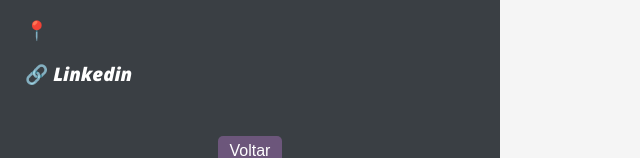
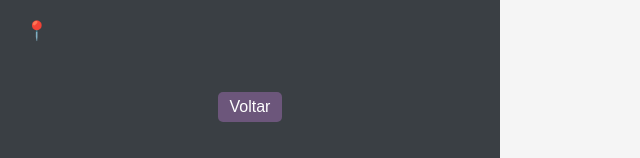
Before and after one commit to Miguelcutri/Desafio-Devmozao, a React (Vite) app: page /profile in a window 1280 px wide. Shown: the part 477-635 px from the top of the page, without its empty margins (0-640 px from the left). Built offline with nearby package versions, Linux system fonts and the light colour scheme.

Commit message:
adjusments in styles

```diff
--- a/src/pages/Profile/index.tsx
+++ b/src/pages/Profile/index.tsx
@@ -16,6 +16,7 @@ import {
   Description,
   Title,
   FlexContainerRepository,
+  AncoraRepo,
 } from "./styles";
 import { useNavigate } from "react-router-dom";
 
@@ -69,10 +70,14 @@ export default function Profile() {
         </FlexContainer>
         <h3>🏢 {dataDeveloper && dataDeveloper.company}</h3>
         <h3>📍 {dataDeveloper && dataDeveloper.location}</h3>
-        <h3>
-          🔗
-          <Ancora href={dataDeveloper && dataDeveloper.blog}> Linkedin</Ancora>
-        </h3>
+        {dataDeveloper && dataDeveloper.blog.length > 0 && (
+          <h3>
+            🔗
+            <Ancora href={dataDeveloper && dataDeveloper.blog} target="_blank">
+              Blog
+            </Ancora>
+          </h3>
+        )}
         <AlignButton>
           <Button
             onClick={() => {
@@ -87,7 +92,11 @@ export default function Profile() {
         {sortedStars &&
           sortedStars.map((item) => (
             <Repositorys>
-              <Title key={item.id}>{item.name}</Title>
+              <Title key={item.id}>
+                <AncoraRepo href={item.html_url} target="_blank">
+                  {item.name}
+                </AncoraRepo>
+              </Title>
               <Description>{item.description}</Description>
               <FlexContainerRepository>
                 <ProfileStatsRepository>
--- a/src/pages/Profile/styles.tsx
+++ b/src/pages/Profile/styles.tsx
@@ -57,6 +57,7 @@ export const Line = styled.h1`
 `;
 export const Ancora = styled.a`
   color: white;
+  margin-left: 5px;
 `;
 
 export const RepositoriesContainer = styled.div`
@@ -76,3 +77,8 @@ export const Title = styled.div`
   margin: 0px 0px;
   color: #333333;
 `;
+export const AncoraRepo = styled.a`
+  margin: 0px 0px;
+  color: #333333;
+  text-decoration: none;
+`;
--- a/src/types.ts
+++ b/src/types.ts
@@ -34,7 +34,7 @@ export interface GithubUserDataTypes {
   created_at: string;
   updated_at: string;
 }
-export interface GithubReposDataTypes{
+export interface GithubReposDataTypes {
   id: number;
   node_id: string;
   name: string;
@@ -43,6 +43,7 @@ export interface GithubReposDataTypes{
   stargazers_count: number;
   updated_at: string;
   description: string;
+  html_url: string;
 }
 
 export interface GithubDataContextType {
```
